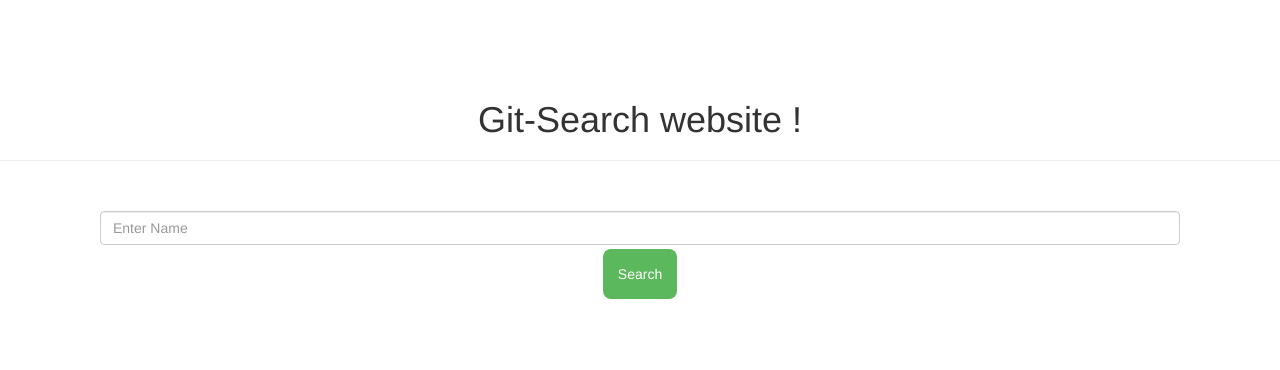
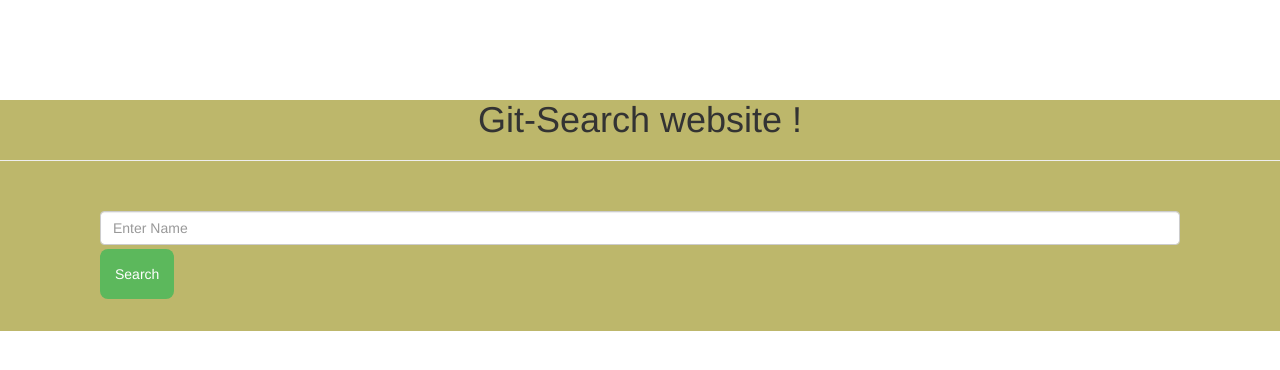
Before and after one commit to Matongo2010/git-search, an Angular app: page / in a window 1280 px wide. Shown: the top 370 px of the page. Built offline with nearby package versions, Linux system fonts and the light colour scheme.

Commit message:
Add a background color of the app component

```diff
--- a/src/app/app.component.css
+++ b/src/app/app.component.css
@@ -1,3 +1,7 @@
 h1{
   text-align: center;
 }
+
+.home{
+  background-color: darkkhaki
+}
--- a/src/app/app.component.html
+++ b/src/app/app.component.html
@@ -1,8 +1,10 @@
 <!--The content below is only a placeholder and can be replaced.-->
+<div class="home">
 <div style="text-align:center">
   <h1>
     {{ title }} website !
   </h1>
+</div>
   <app-users></app-users>
 
 
```
